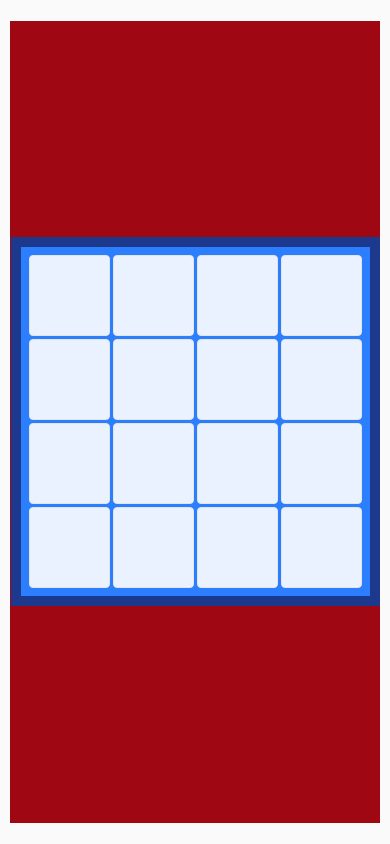
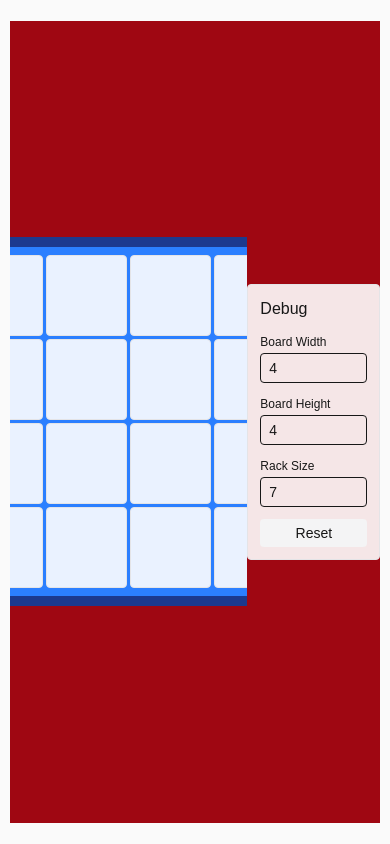
Before and after one commit to atyrode/pad, a Next.js app: page / in a window 390 px wide. Built offline with nearby package versions, Linux system fonts and the light colour scheme.

Commit message:
feat: integrate Debug component into Home page and adjust Board component for improved responsiveness

```diff
--- a/app/page.tsx
+++ b/app/page.tsx
@@ -2,6 +2,7 @@
 
 import Board from "../src/components/Board";
 import { GameProvider } from "../src/game/store";
+import Debug from "../src/components/Debug";
 
 export default function Home() {
   return (
@@ -9,6 +10,7 @@ export default function Home() {
         <div id="gameArea" className="w-[95%] h-[95%] flex items-center justify-center bg-red-800">
             <GameProvider>
                 <Board />
+                <Debug />
             </GameProvider>
         </div>
     </div>
--- a/src/components/Board.tsx
+++ b/src/components/Board.tsx
@@ -4,7 +4,6 @@ import { useGame } from "../game/store";
 import Cell from "./Cell";
 import { useEffect, useLayoutEffect, useRef, useState } from "react";
 import { BOARD_CONSTANTS, getGapCSS, getPaddingCSS, getMarginCSS, calculateOptimalCellSize } from "../constants/board";
-import { LAYOUT_CONSTANTS } from "../constants/layout";
 
 export default function Board() {
   const { state } = useGame();
```
